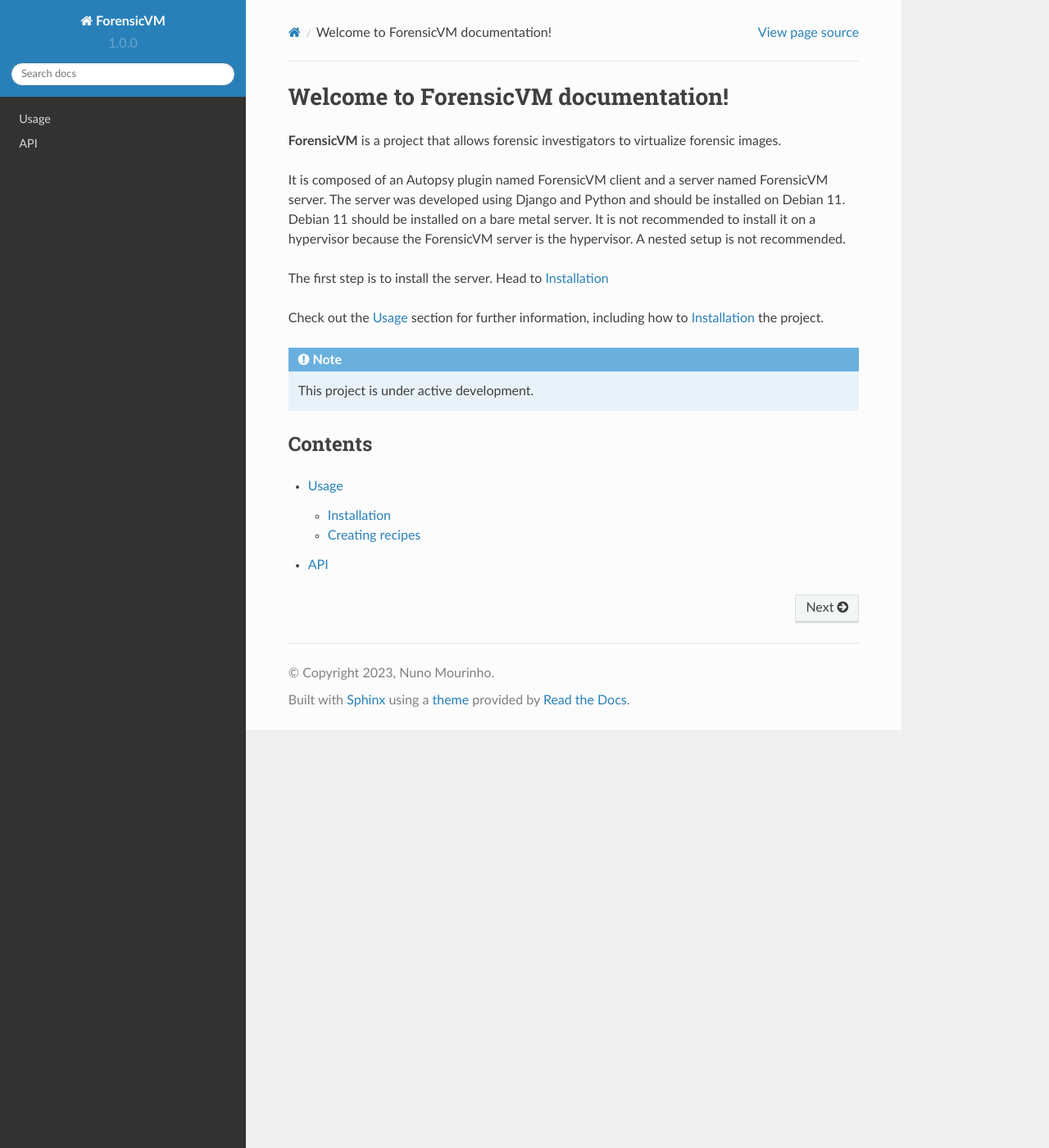
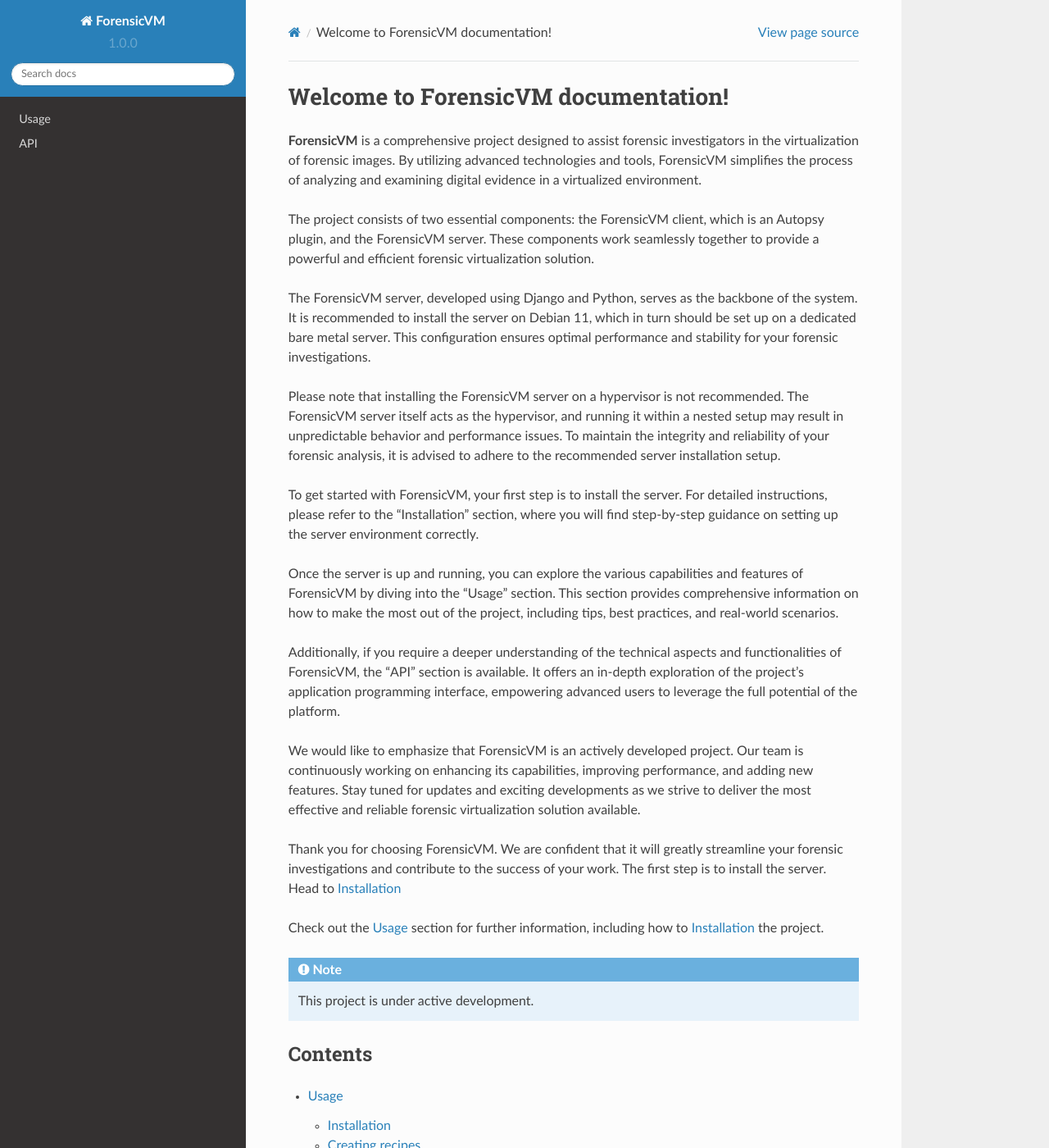
Before and after one commit to nunomourinho/ForensicVMServerAndClientDocs, a Sphinx documentation site: the page built from docs/source/index.rst, in a window 1280 px wide and 1400 px high. Shown: the whole window at 82% size. Built offline with Sphinx 7.4.7 and the Read the Docs theme 2.0.0, drawn with Linux system fonts in a browser that asks for light colours.

Commit message:
Update index.rst

```diff
--- a/docs/source/index.rst
+++ b/docs/source/index.rst
@@ -1,12 +1,23 @@
 Welcome to ForensicVM documentation!
 ===================================
 
-**ForensicVM** is a project that allows forensic investigators to virtualize forensic images.
+**ForensicVM** is a comprehensive project designed to assist forensic investigators in the virtualization of forensic images. By utilizing advanced technologies and tools, ForensicVM simplifies the process of analyzing and examining digital evidence in a virtualized environment.
 
-It is composed of an Autopsy plugin named ForensicVM client and a server named ForensicVM server.
-The server was developed using Django and Python and should be installed on Debian 11. Debian 11 should be installed on a bare metal server.
-It is not recommended to install it on a hypervisor because the ForensicVM server is the hypervisor. A nested setup is not recommended.
+The project consists of two essential components: the ForensicVM client, which is an Autopsy plugin, and the ForensicVM server. These components work seamlessly together to provide a powerful and efficient forensic virtualization solution.
 
+The ForensicVM server, developed using Django and Python, serves as the backbone of the system. It is recommended to install the server on Debian 11, which in turn should be set up on a dedicated bare metal server. This configuration ensures optimal performance and stability for your forensic investigations.
+
+Please note that installing the ForensicVM server on a hypervisor is not recommended. The ForensicVM server itself acts as the hypervisor, and running it within a nested setup may result in unpredictable behavior and performance issues. To maintain the integrity and reliability of your forensic analysis, it is advised to adhere to the recommended server installation setup.
+
+To get started with ForensicVM, your first step is to install the server. For detailed instructions, please refer to the "Installation" section, where you will find step-by-step guidance on setting up the server environment correctly.
+
+Once the server is up and running, you can explore the various capabilities and features of ForensicVM by diving into the "Usage" section. This section provides comprehensive information on how to make the most out of the project, including tips, best practices, and real-world scenarios.
+
+Additionally, if you require a deeper understanding of the technical aspects and functionalities of ForensicVM, the "API" section is available. It offers an in-depth exploration of the project's application programming interface, empowering advanced users to leverage the full potential of the platform.
+
+We would like to emphasize that ForensicVM is an actively developed project. Our team is continuously working on enhancing its capabilities, improving performance, and adding new features. Stay tuned for updates and exciting developments as we strive to deliver the most effective and reliable forensic virtualization solution available.
+
+Thank you for choosing ForensicVM. We are confident that it will greatly streamline your forensic investigations and contribute to the success of your work.
 The first step is to install the server. Head to :ref:`installation`
 
 Check out the :doc:`usage` section for further information, including
```
